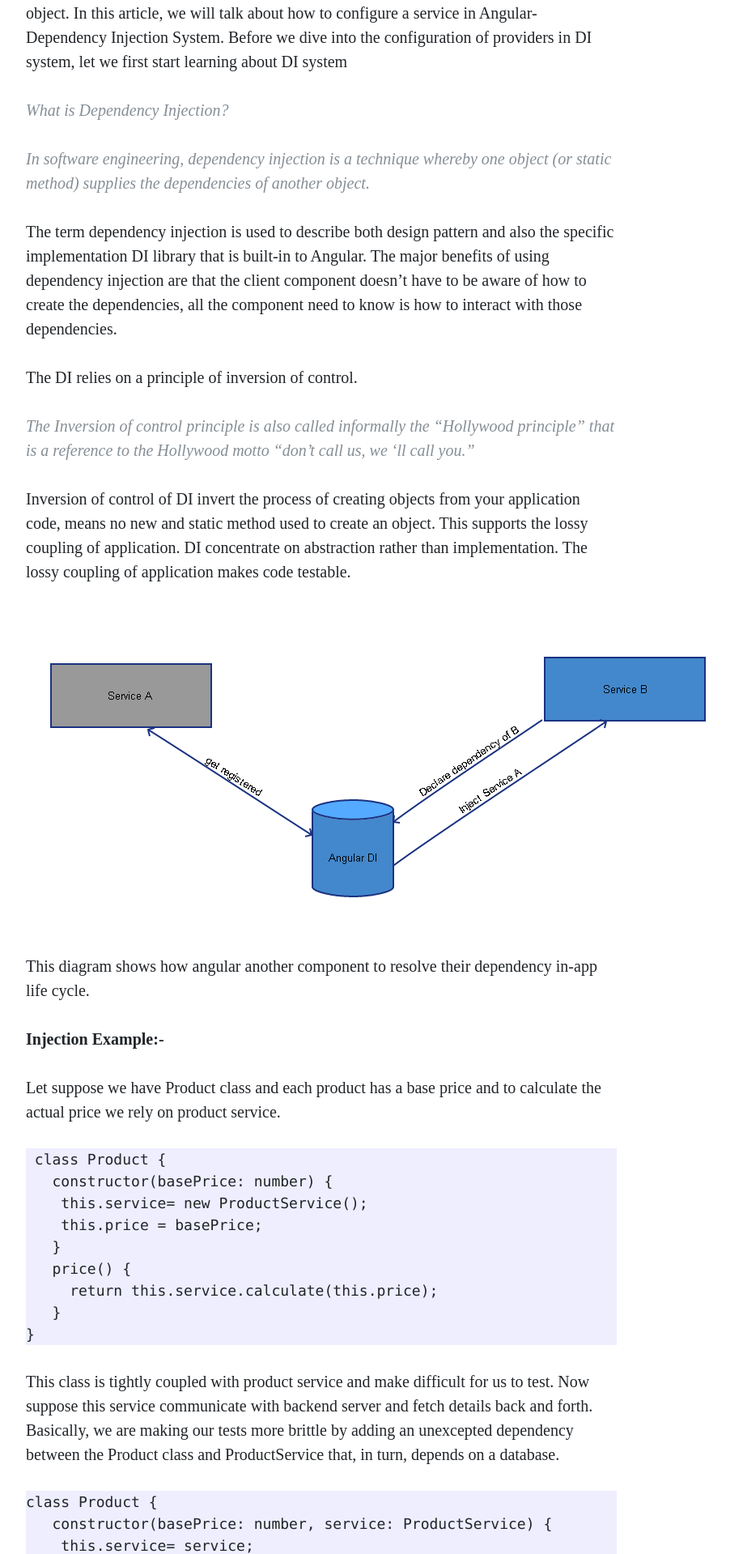
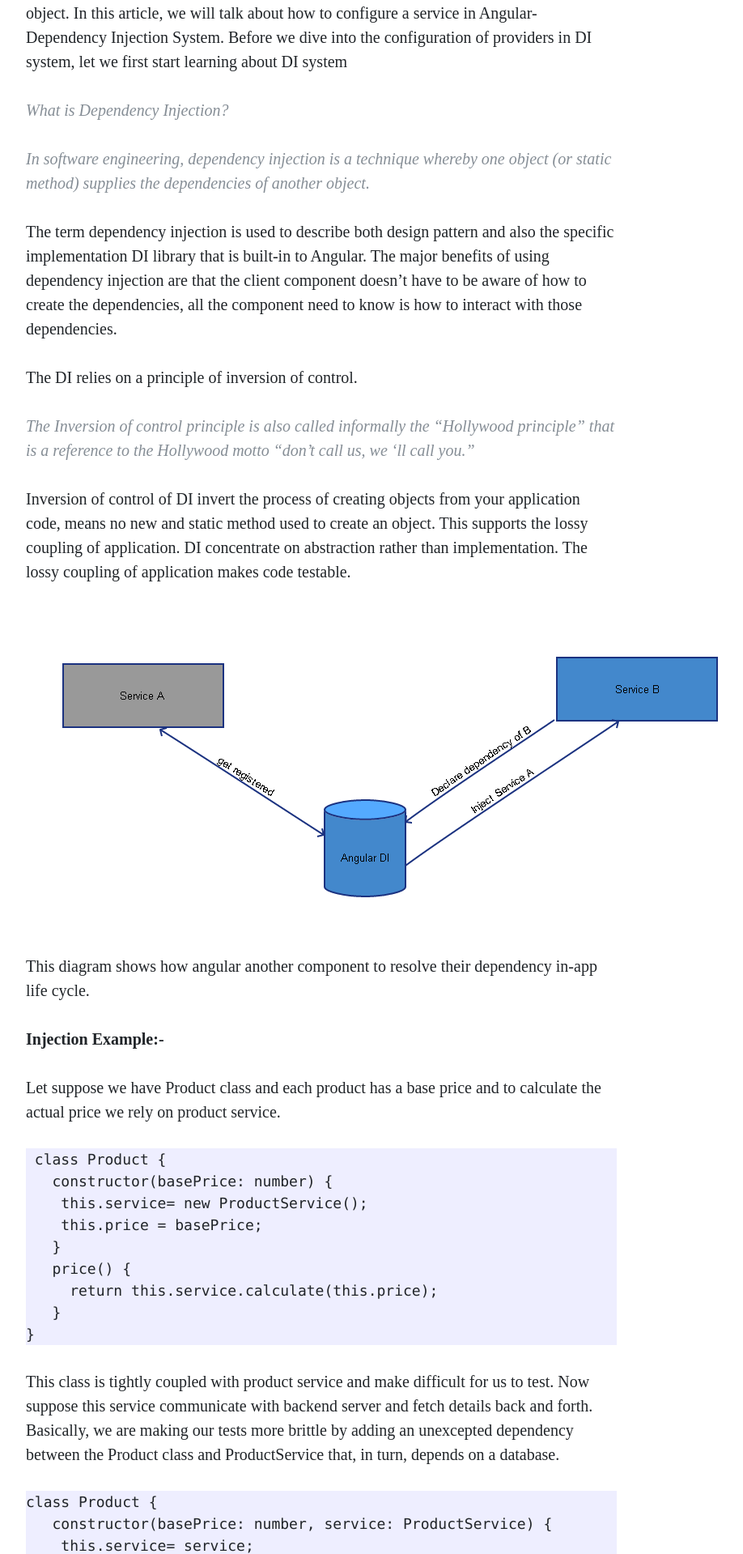
Before and after one commit to code-atom/code-atom.github.io, a Jekyll site: the page built from _posts/2018-06-26-part -1-dependency-injection-in-angular.md, in a window 1280 px wide. Shown: the part 931-2850 px from the top of the page at 81% size, without its empty margins (243-1161 px from the left). Built offline with Jekyll 4.4.1, drawn with Linux system fonts in a browser that asks for light colours; nearby versions of some CDN libraries; some web fonts are replaced; library files that are not in the unit come from our copies.

Commit message:
Add Image container

```diff
--- a/_posts/2018-06-26-part -1-dependency-injection-in-angular.md
+++ b/_posts/2018-06-26-part -1-dependency-injection-in-angular.md
@@ -27,7 +27,9 @@
 
 Inversion of control of DI invert the process of creating objects from your application code, means no new and static method used to create an object. This supports the lossy coupling of application. DI  concentrate on abstraction rather than implementation. The lossy coupling of application makes code testable.
 
-![dependency.png](/uploads/DI.png)
+<div class="container">
+ <img src="/uploads/DI.png" class="img" alt="dependency.png">
+</div>
 
 This diagram shows how angular another component to resolve their dependency in-app life cycle.
 
```
